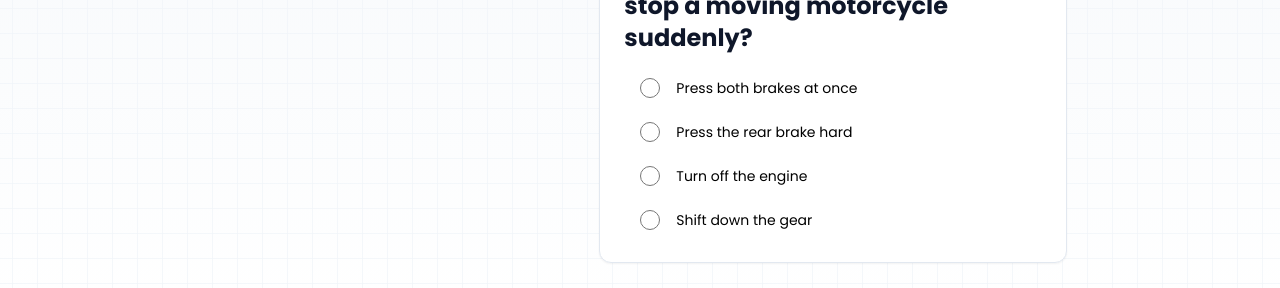
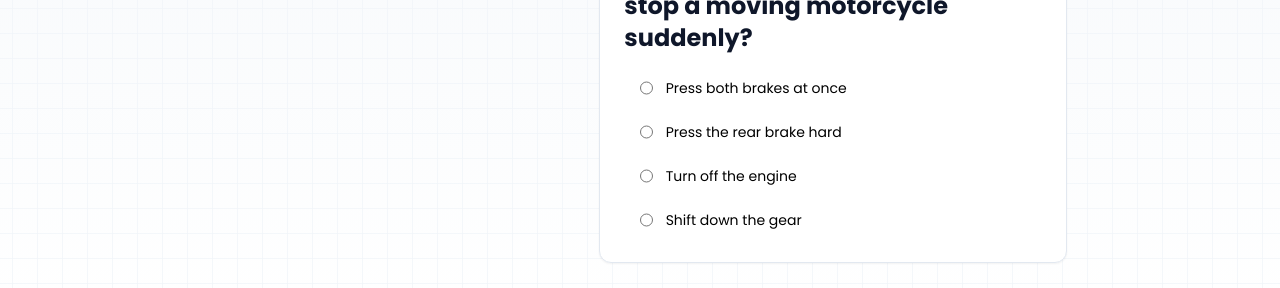
Before and after one commit to revengemiroz/likhit, a Next.js app: page / in a window 1280 px wide. Shown: the part 479-767 px from the top of the page. Built offline with nearby package versions, Linux system fonts and the light colour scheme.

Commit message:
option radio and text consistency

```diff
--- a/components/home/ListComponent.tsx
+++ b/components/home/ListComponent.tsx
@@ -21,13 +21,13 @@ const RadioButton: React.FC<RadioButtonProps> = ({
   const getVariantStyles = (variant: Variant) => {
     switch (variant) {
       case "neutral":
-        return "cursor-pointer font-medium text-sm hover:bg-[#F2F2F7] text-black p-4 py-1 sm:py-2 rounded-lg";
+        return "cursor-pointer font-medium text-sm hover:bg-[#F2F2F7] text-black   rounded-lg";
       case "right":
-        return "cursor-default bg-green-100 rounded-lg p-4 py-1 sm:py-2";
+        return "cursor-default bg-green-100 rounded-lg  ";
       case "wrong":
-        return "cursor-default bg-red-100 p-4 py-1 sm:py-2 rounded-lg";
+        return "cursor-default bg-red-100   rounded-lg";
       case "disabled":
-        return "p-4 py-1 sm:py-2 rounded-lg opacity-50 cursor-not-allowed";
+        return "  rounded-lg opacity-50 cursor-not-allowed";
       default:
         return "";
     }
@@ -64,31 +64,33 @@ const RadioButton: React.FC<RadioButtonProps> = ({
         );
       default:
         return (
-          <>
+          <div className="flex items-center">
             <label title="normal" htmlFor="normal"></label>
             <input
               id="normal"
               type="radio"
               disabled={isDisabled}
-              className={`transition-all mr-4 w-5 h-5 border-4 rounded-full ${getRadioStyles(
+              className={`transition-all  mr-4 w-5 h-5 border-4 rounded-full ${getRadioStyles(
                 variant
               )}`}
             />
-          </>
+          </div>
         );
     }
   };
 
   return (
     <div
-      className={`flex items-center   ${getVariantStyles(variant)} `}
+      className={`grid grid-cols-16  items-center  ${getVariantStyles(
+        variant
+      )}  p-4 py-1 sm:py-2 gap-5`}
       onClick={handleClick}
     >
       {renderIcon(variant)}
       <span
         className={`${
           language === "english" ? "font-normal" : "font-medium"
-        }  text-[13px] sm:text-sm text-black`}
+        }   text-[13px] sm:text-sm text-black col-span-12`}
       >
         {label}
       </span>
--- a/tailwind.config.ts
+++ b/tailwind.config.ts
@@ -9,54 +9,57 @@ const config: Config = {
   ],
   theme: {
     extend: {
+      gridTemplateColumns: {
+        "16": "repeat(16, minmax(0, 1fr))",
+      },
       colors: {
-  			background: 'hsl(var(--background))',
-  			foreground: 'hsl(var(--foreground))',
+        background: "hsl(var(--background))",
+        foreground: "hsl(var(--foreground))",
         card: {
-  				DEFAULT: 'hsl(var(--card))',
-  				foreground: 'hsl(var(--card-foreground))'
+          DEFAULT: "hsl(var(--card))",
+          foreground: "hsl(var(--card-foreground))",
         },
         popover: {
-  				DEFAULT: 'hsl(var(--popover))',
-  				foreground: 'hsl(var(--popover-foreground))'
+          DEFAULT: "hsl(var(--popover))",
+          foreground: "hsl(var(--popover-foreground))",
         },
         primary: {
-  				DEFAULT: 'hsl(var(--primary))',
-  				foreground: 'hsl(var(--primary-foreground))'
+          DEFAULT: "hsl(var(--primary))",
+          foreground: "hsl(var(--primary-foreground))",
         },
         secondary: {
-  				DEFAULT: 'hsl(var(--secondary))',
-  				foreground: 'hsl(var(--secondary-foreground))'
+          DEFAULT: "hsl(var(--secondary))",
+          foreground: "hsl(var(--secondary-foreground))",
         },
         muted: {
-  				DEFAULT: 'hsl(var(--muted))',
-  				foreground: 'hsl(var(--muted-foreground))'
+          DEFAULT: "hsl(var(--muted))",
+          foreground: "hsl(var(--muted-foreground))",
         },
         accent: {
-  				DEFAULT: 'hsl(var(--accent))',
-  				foreground: 'hsl(var(--accent-foreground))'
+          DEFAULT: "hsl(var(--accent))",
+          foreground: "hsl(var(--accent-foreground))",
         },
         destructive: {
-  				DEFAULT: 'hsl(var(--destructive))',
-  				foreground: 'hsl(var(--destructive-foreground))'
+          DEFAULT: "hsl(var(--destructive))",
+          foreground: "hsl(var(--destructive-foreground))",
         },
-  			border: 'hsl(var(--border))',
-  			input: 'hsl(var(--input))',
-  			ring: 'hsl(var(--ring))',
+        border: "hsl(var(--border))",
+        input: "hsl(var(--input))",
+        ring: "hsl(var(--ring))",
         chart: {
-  				'1': 'hsl(var(--chart-1))',
-  				'2': 'hsl(var(--chart-2))',
-  				'3': 'hsl(var(--chart-3))',
-  				'4': 'hsl(var(--chart-4))',
-  				'5': 'hsl(var(--chart-5))'
-  			}
+          "1": "hsl(var(--chart-1))",
+          "2": "hsl(var(--chart-2))",
+          "3": "hsl(var(--chart-3))",
+          "4": "hsl(var(--chart-4))",
+          "5": "hsl(var(--chart-5))",
+        },
       },
       borderRadius: {
-  			lg: 'var(--radius)',
-  			md: 'calc(var(--radius) - 2px)',
-  			sm: 'calc(var(--radius) - 4px)'
-  		}
-  	}
+        lg: "var(--radius)",
+        md: "calc(var(--radius) - 2px)",
+        sm: "calc(var(--radius) - 4px)",
+      },
+    },
   },
   plugins: [require("tailwindcss-animate")],
 };
```
Lines whose indentation alone changed are shown as unchanged.
